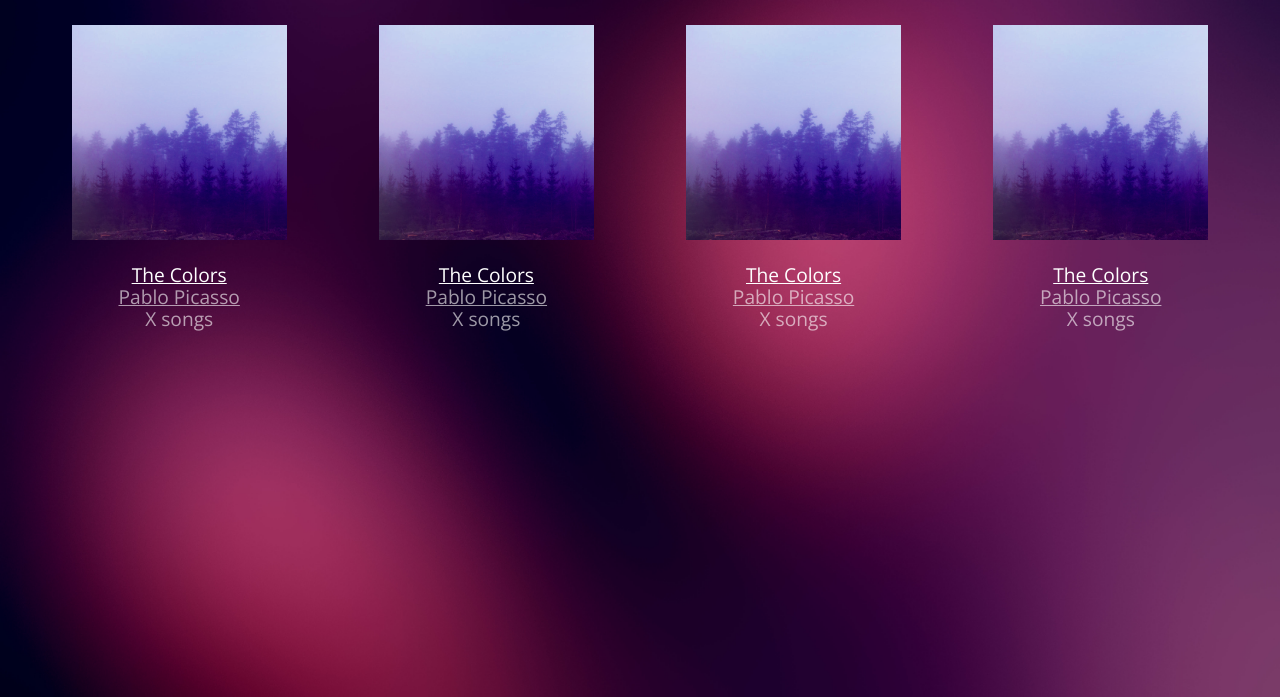
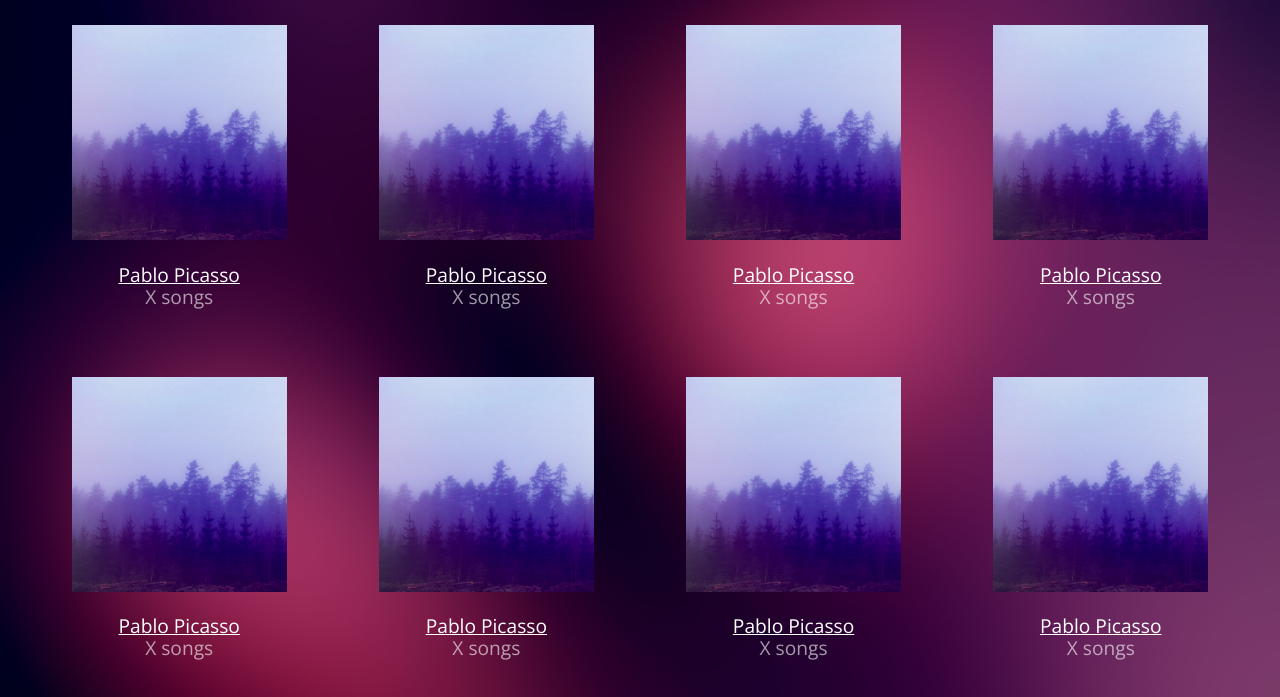
Before and after one commit to chris-holland-1/bloc-jams, a plain HTML site: page collection.html in a window 1280 px wide. Shown: the part 103-800 px from the top of the page. Drawn offline with nearby package versions, Linux system fonts and the light colour scheme; files whose address does not match are found by name.

Commit message:
Checkpoint 10 Collection: completed

```diff
--- a/collection.html
+++ b/collection.html
@@ -19,58 +19,7 @@
             </div>
         </nav>
         <section class="album-covers container clearfix">
-            <div class="collection-album-container column fourth">
-                <img src="assets/images/album_covers/01.png"/>
-                <div class="collection-album-info caption">
-                    <p>
-                        <a class="album-name" href="album.html">The Colors</a>
-                        <br/>
-                        <a href="album.html">Pablo Picasso</a>
-                        <br/>
-                        X songs
-                        <br/>
-                    </p>
-                </div>
-            </div>
-            <div class="collection-album-container column fourth">
-                <img src="assets/images/album_covers/01.png"/>
-                <div class="collection-album-info caption">
-                    <p>
-                        <a class="album-name" href="album.html">The Colors</a>
-                        <br/>
-                        <a href="album.html">Pablo Picasso</a>
-                        <br/>
-                        X songs
-                        <br/>
-                    </p>
-                </div>
-            </div>
-            <div class="collection-album-container column fourth">
-                <img src="assets/images/album_covers/01.png"/>
-                <div class="collection-album-info caption">
-                    <p>
-                        <a class="album-name" href="album.html">The Colors</a>
-                        <br/>
-                        <a href="album.html">Pablo Picasso</a>
-                        <br/>
-                        X songs
-                        <br/>
-                    </p>
-                </div>
-            </div>
-            <div class="collection-album-container column fourth">
-                <img src="assets/images/album_covers/01.png"/>
-                <div class="collection-album-info caption">
-                    <p>
-                        <a class="album-name" href="album.html">The Colors</a>
-                        <br/>
-                        <a href="album.html">Pablo Picasso</a>
-                        <br/>
-                        X songs
-                        <br/>
-                    </p>
-                </div>
-            </div>
         </section>
+        <script src="scripts/collection.js"></script>
     </body>
 </html>
--- /dev/null
+++ b/scripts/collection.js
@@ -0,0 +1,26 @@
+var collectionItemTemplate =
+    '<div class="collection-album-container column fourth">'
++ '   <img src="assets/images/album_covers/01.png"/>'
++ '   <div class="collection-album-info caption">'
++ '     <p>'
++ '       <a class="album-name" href="album.html> The Colors </a>'
++ '       <br/>'
++ '       <a href="album.html"> Pablo Picasso </a>'
++ '       <br/>'
++ '       X songs'
++ '       <br/>'
++ '     </p>'
++ '   </div>'
++ '</div>'
+;
+
+window.onload = function() {
+    // #1
+    var collectionContainer = document.getElementsByClassName('album-covers')[0];
+    // #2
+    collectionContainer.innerHTML = '';
+    // #3
+    for (var i = 0; i < 12; i++) {
+        collectionContainer.innerHTML += collectionItemTemplate;
+    }
+}
```
